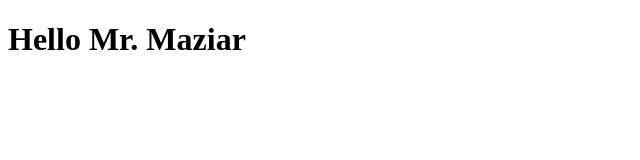
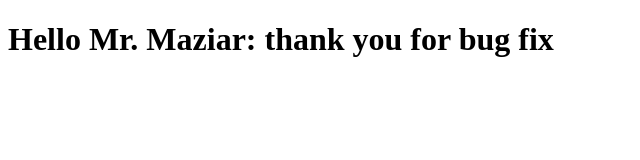
Before and after one commit to gblearn01/testrepo, a plain HTML site: page index.html in a window 1280 px wide. Shown: the whole page, without its empty margins (0-640 px from the left). Drawn offline with Linux system fonts and the light colour scheme.

Commit message:
bug fix
bug one is fixed.

```diff
--- a/index.html
+++ b/index.html
@@ -4,6 +4,6 @@
         <title>test</title>
     </head>
     <body>
-        <h1>Hello Mr. Maziar</h1>
+        <h1>Hello Mr. Maziar: thank you for bug fix</h1>
     </body>
 </html>
```
